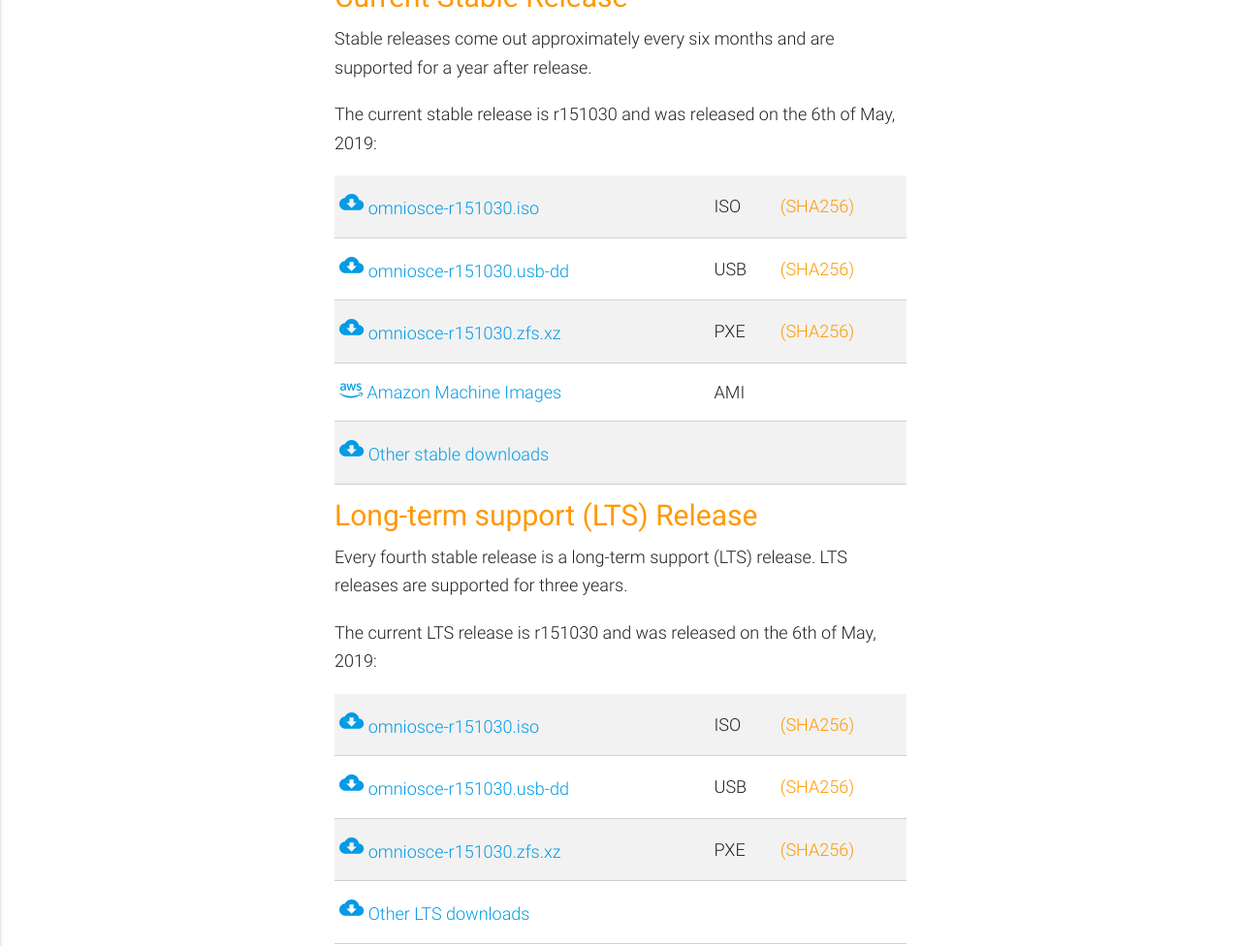
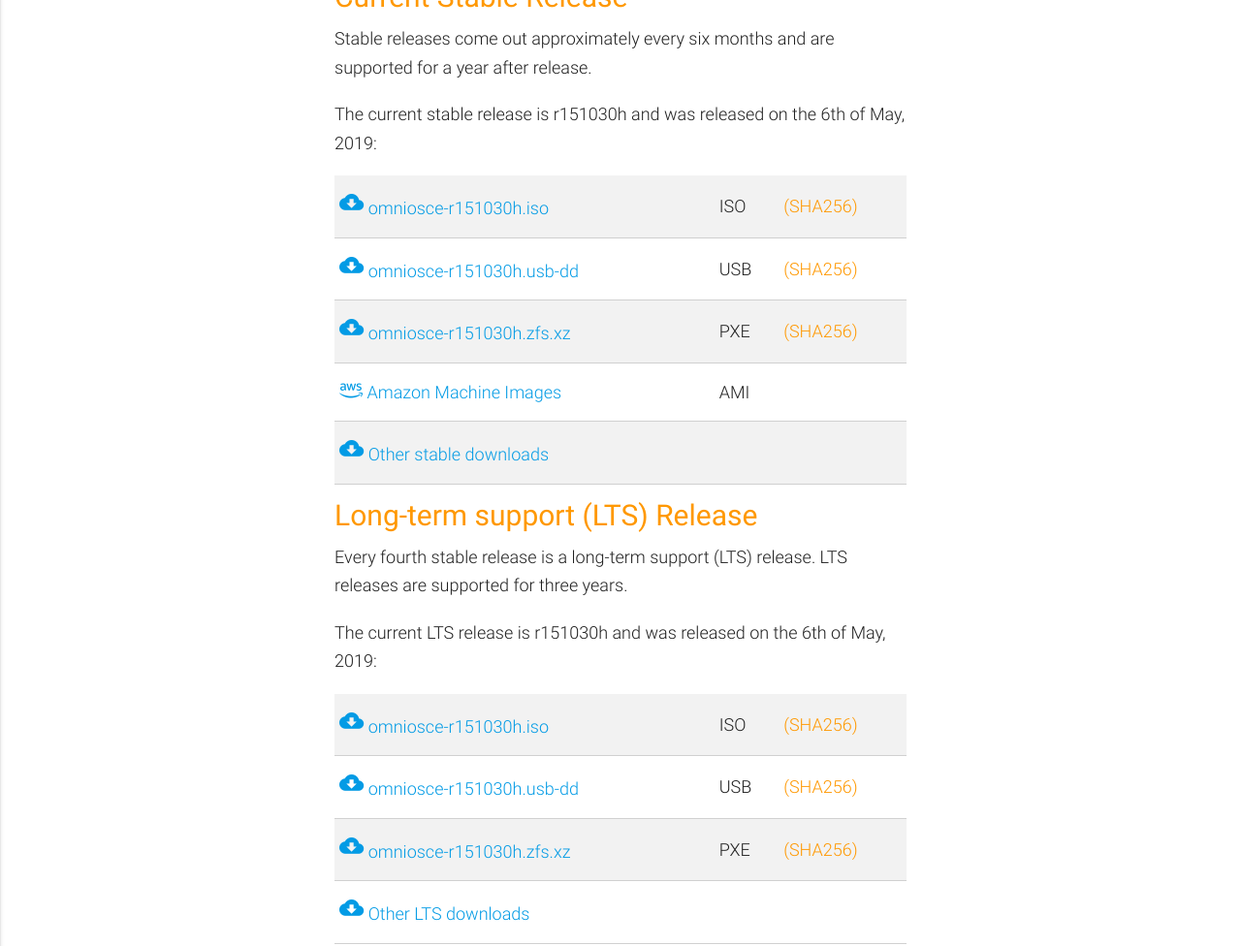
Before and after one commit to omniosorg/omniosorg.github.io, a Jekyll site: the page built from download.md, in a window 1280 px wide and 1400 px high, scrolled down 339 px. Shown: the part 153-1129 px from the top of the window at 97% size. Built offline with Jekyll 4.4.1, drawn with Linux system fonts in a browser that asks for light colours; comment, search, counter and statistics services are not loaded.

Commit message:
Update r151030 media

```diff
--- a/_config.yml
+++ b/_config.yml
@@ -10,11 +10,11 @@ download_path: https://downloads.omniosce.org/media
 useast_path: https://us-east.mirror.omniosce.org/downloads/media
 download_prefix: omniosce-
 omnios_stable_date: the 6th of May, 2019
-omnios_stable: r151030
+omnios_stable: r151030h
 omnios_stable_suffix:
 omnios_oldstable: r151028
 omnios_lts_date: the 6th of May, 2019
-omnios_lts: r151030
+omnios_lts: r151030h
 omnios_lts_suffix:
 omnios_bloody: 20190618
 owner:
```
